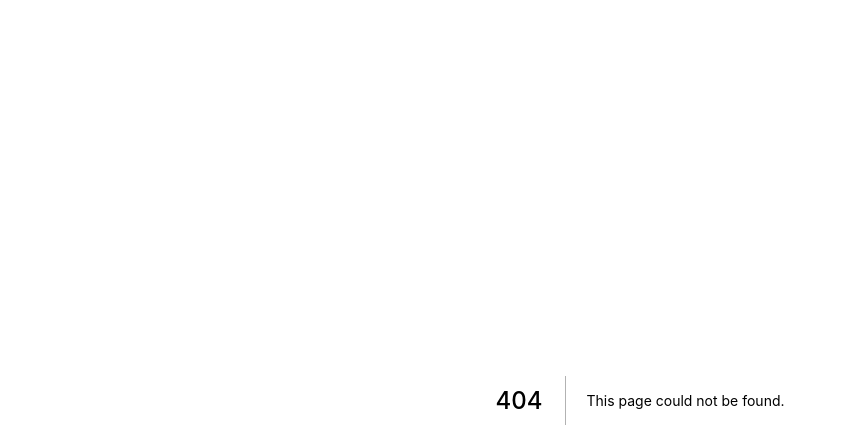
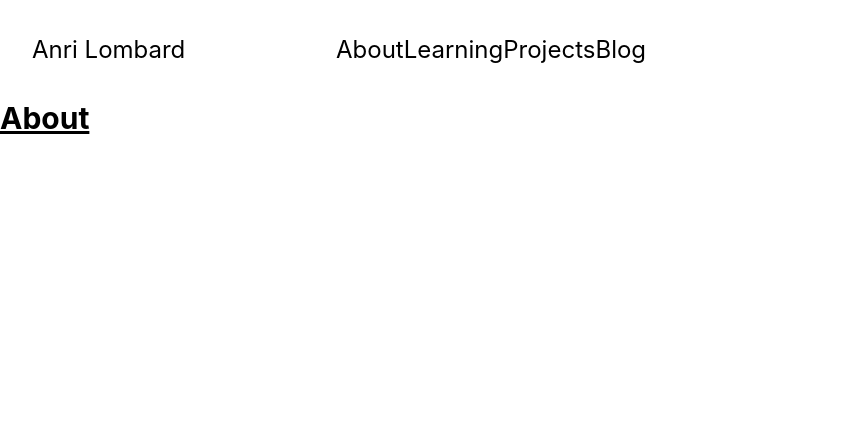
Before and after one commit to Anri-Lombard/Anri-Lombard-v4, a Next.js app: page /about in a window 1280 px wide. Before the commit this address had no page. Shown: the top 448 px of the page, without its empty margins (0-847 px from the left). Built offline with nearby package versions, Linux system fonts and the light colour scheme.

Commit message:
nascent navbar

```diff
--- /dev/null
+++ b/components/navbar.tsx
@@ -0,0 +1,36 @@
+import Link from 'next/link';
+
+function Navbar() {
+    return (
+        <div className="navbar flex flex-row">
+            <div className="basis-1/4">
+                <Link href="/">
+                    Anri Lombard
+                </Link>
+            </div>
+            {/* <div className="basis-1/4"></div> */}
+            <div className="basis-3/16">
+                <Link href="/about">
+                    About
+                </Link>
+            </div>
+            <div className="basis-3/16">
+                <Link href="/learning">
+                    Learning
+                </Link>
+            </div>
+            <div className="basis-3/16">
+                <Link href="/projects">
+                    Projects
+                </Link>
+            </div>
+            <div className="basis-3/16">
+                <Link href="https://anri-lombard.github.io/">
+                    Blog
+                </Link>
+            </div>
+        </div>
+    )
+}
+
+export default Navbar
--- a/package.json
+++ b/package.json
@@ -17,8 +17,11 @@
     "@types/node": "18.0.6",
     "@types/react": "18.0.15",
     "@types/react-dom": "18.0.6",
+    "autoprefixer": "^10.4.7",
     "eslint": "8.20.0",
     "eslint-config-next": "12.2.2",
+    "postcss": "^8.4.14",
+    "tailwindcss": "^3.1.6",
     "typescript": "4.7.4"
   }
 }
--- a/pages/_app.tsx
+++ b/pages/_app.tsx
@@ -1,8 +1,14 @@
 import '../styles/globals.css'
 import type { AppProps } from 'next/app'
+import Navbar from '../components/navbar'
 
 function MyApp({ Component, pageProps }: AppProps) {
-  return <Component {...pageProps} />
+  return (
+    <>
+      <Navbar />
+      <Component {...pageProps} />
+    </>
+  )
 }
 
 export default MyApp
--- /dev/null
+++ b/pages/about.tsx
@@ -0,0 +1,7 @@
+import styles from "../styles/About.module.css"
+
+function About() {
+    return <div className="text-3xl font-bold underline">About</div>
+}
+
+export default About
--- /dev/null
+++ b/postcss.config.js
@@ -0,0 +1,6 @@
+module.exports = {
+  plugins: {
+    tailwindcss: {},
+    autoprefixer: {},
+  },
+}
--- a/styles/globals.css
+++ b/styles/globals.css
@@ -1,3 +1,7 @@
+@tailwind base;
+@tailwind components;
+@tailwind utilities;
+
 html,
 body {
   padding: 0;
@@ -14,3 +18,11 @@ a {
 * {
   box-sizing: border-box;
 }
+
+/* --- Navbar ---  */
+
+.navbar {
+  padding: 2rem;
+  font-size: 1.5rem;
+  space-between: 1rem;;
+}
--- /dev/null
+++ b/tailwind.config.js
@@ -0,0 +1,11 @@
+/** @type {import('tailwindcss').Config} */
+module.exports = {
+  content:  [
+    "./pages/**/*.{js,ts,jsx,tsx}",
+    "./components/**/*.{js,ts,jsx,tsx}",
+  ],
+  theme: {
+    extend: {},
+  },
+  plugins: [],
+}
```
Also changed, not shown: styles/About.module.css (added), 2 other files (tests, documents, lock files or other folders).
